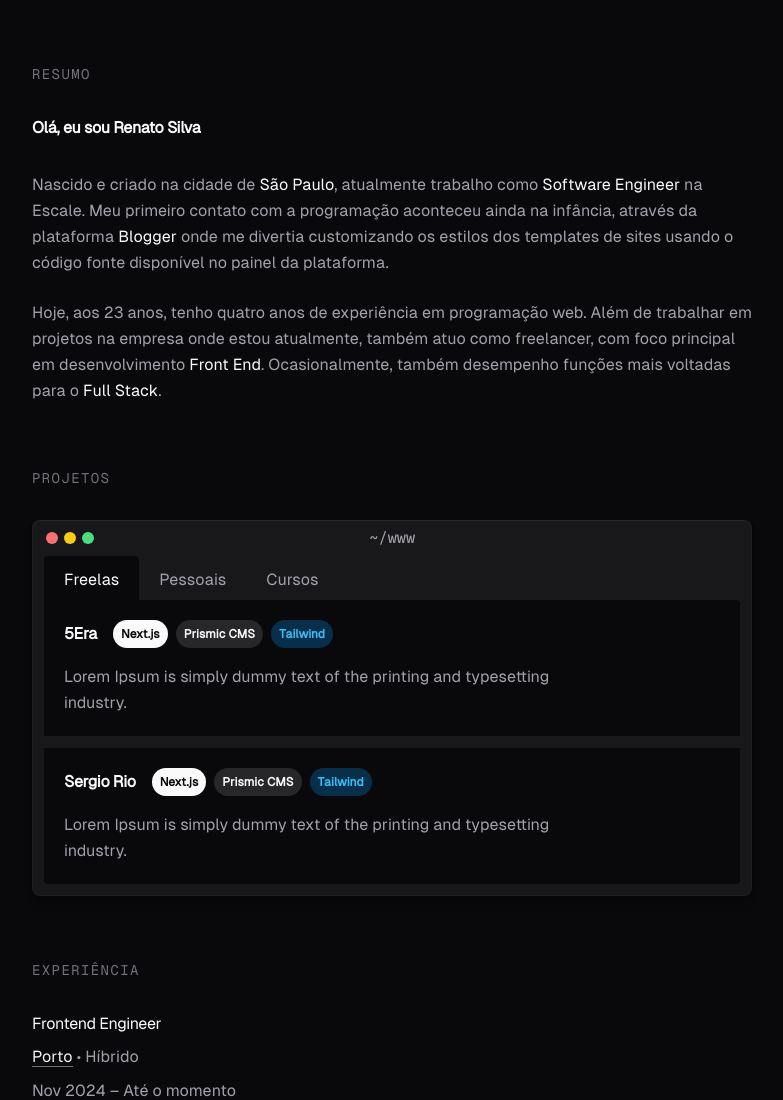
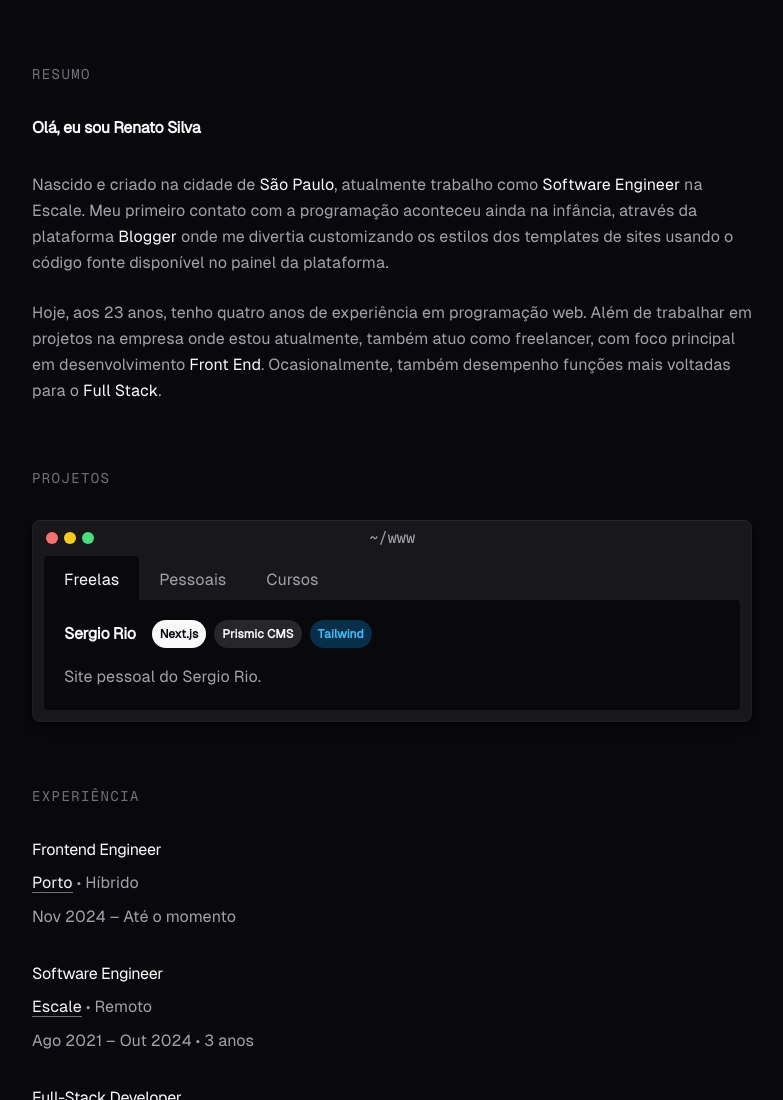
Before and after one commit to orenatodos/renatosilva.dev, an Astro site: page / in a window 1280 px wide. Shown: the top 1100 px of the page, without its empty margins (248-1031 px from the left). Built offline with nearby package versions, Linux system fonts and the light colour scheme; Astro itself is replaced by a stand-in of ours.

Commit message:
feat: update projects description

```diff
--- a/data/projects.ts
+++ b/data/projects.ts
@@ -26,7 +26,7 @@
 		name: 'MyContacts',
 		excerpt:
 			'Aplicação para gerenciamento de pedidos de um estabelecimento. Por intermédio dele, os garçons e a cozinha estão mais conectados do que nunca.',
-		url: 'https://mycontacts.renatosilva.dev/',
+		url: '#',
 		stacks: ['React.js', 'React Native', 'Express.js'],
 		category: 'Cursos'
 	},
@@ -39,19 +39,9 @@
 		category: 'Pessoais'
 	},
 	{
-		id: 4,
-		name: '5Era',
-		excerpt:
-			'Lorem Ipsum is simply dummy text of the printing and typesetting industry.',
-		url: 'https://5era.com/',
-		stacks: ['Next.js', 'Prismic CMS', 'Tailwind'],
-		category: 'Freelas'
-	},
-	{
 		id: 5,
 		name: 'Sergio Rio',
-		excerpt:
-			'Lorem Ipsum is simply dummy text of the printing and typesetting industry.',
+		excerpt: 'Site pessoal do Sergio Rio.',
 		url: 'https://sergiorio.tech/pt-br',
 		stacks: ['Next.js', 'Prismic CMS', 'Tailwind'],
 		category: 'Freelas'
@@ -60,43 +50,39 @@
 		id: 6,
 		name: 'Plann.er',
 		excerpt: 'Aplicação para planejamento de viagens.',
-		url: 'https://sergiorio.tech/pt-br',
+		url: '#',
 		stacks: ['React.js', 'Tailwind'],
 		category: 'Cursos'
 	},
 	{
 		id: 7,
 		name: 'Pizza.shop',
-		excerpt:
-			'Lorem Ipsum is simply dummy text of the printing and typesetting industry.',
-		url: 'https://sergiorio.tech/pt-br',
+		excerpt: 'Gestão de pedidos de estabelecimento.',
+		url: '#',
 		stacks: ['Next.js', 'Tailwind'],
 		category: 'Cursos'
 	},
 	{
 		id: 8,
 		name: 'Ignews',
-		excerpt:
-			'Lorem Ipsum is simply dummy text of the printing and typesetting industry.',
-		url: 'https://sergiorio.tech/pt-br',
+		excerpt: 'Blog com acesso a conteúdos por assinatura.',
+		url: '#',
 		stacks: ['Next.js', 'Prismic CMS'],
 		category: 'Cursos'
 	},
 	{
 		id: 9,
 		name: 'WaiterApp',
-		excerpt:
-			'Lorem Ipsum is simply dummy text of the printing and typesetting industry.',
-		url: 'https://sergiorio.tech/pt-br',
+		excerpt: 'Gestão de pedidos de estabelecimento.',
+		url: '#',
 		stacks: ['React.js', 'React Native', 'Express.js'],
 		category: 'Cursos'
 	},
 	{
 		id: 10,
 		name: 'Next SaaS RBAC',
-		excerpt:
-			'Lorem Ipsum is simply dummy text of the printing and typesetting industry.',
-		url: 'https://sergiorio.tech/pt-br',
+		excerpt: '',
+		url: '#',
 		stacks: ['Next.js', 'Fastify', 'CASL'],
 		category: 'Cursos'
 	}
--- a/src/components/ProjectsBoard.tsx
+++ b/src/components/ProjectsBoard.tsx
@@ -47,10 +47,13 @@
 						{projects
 							.filter((project) => project.category === category)
 							.map((project) => (
-								<article
+								<a
 									key={project.id}
-									className="bg-zinc-950 p-5 flex gap-5 cursor-pointer"
+									href={project.url}
+									target="_blank"
+									rel="noreferrer"
 								>
+									<article className="bg-zinc-950 p-5 flex gap-5 cursor-pointer">
 										<div className="space-y-4 flex-1">
 											<div className="flex items-center gap-4 flex-wrap">
 												<h3 className="text-zinc-50 font-semibold tracking-tight">
@@ -92,6 +95,7 @@
 											</p>
 										</div>
 									</article>
+								</a>
 							))}
 					</RadixTabsContent>
 				))}
```
Lines whose indentation alone changed are shown as unchanged.
